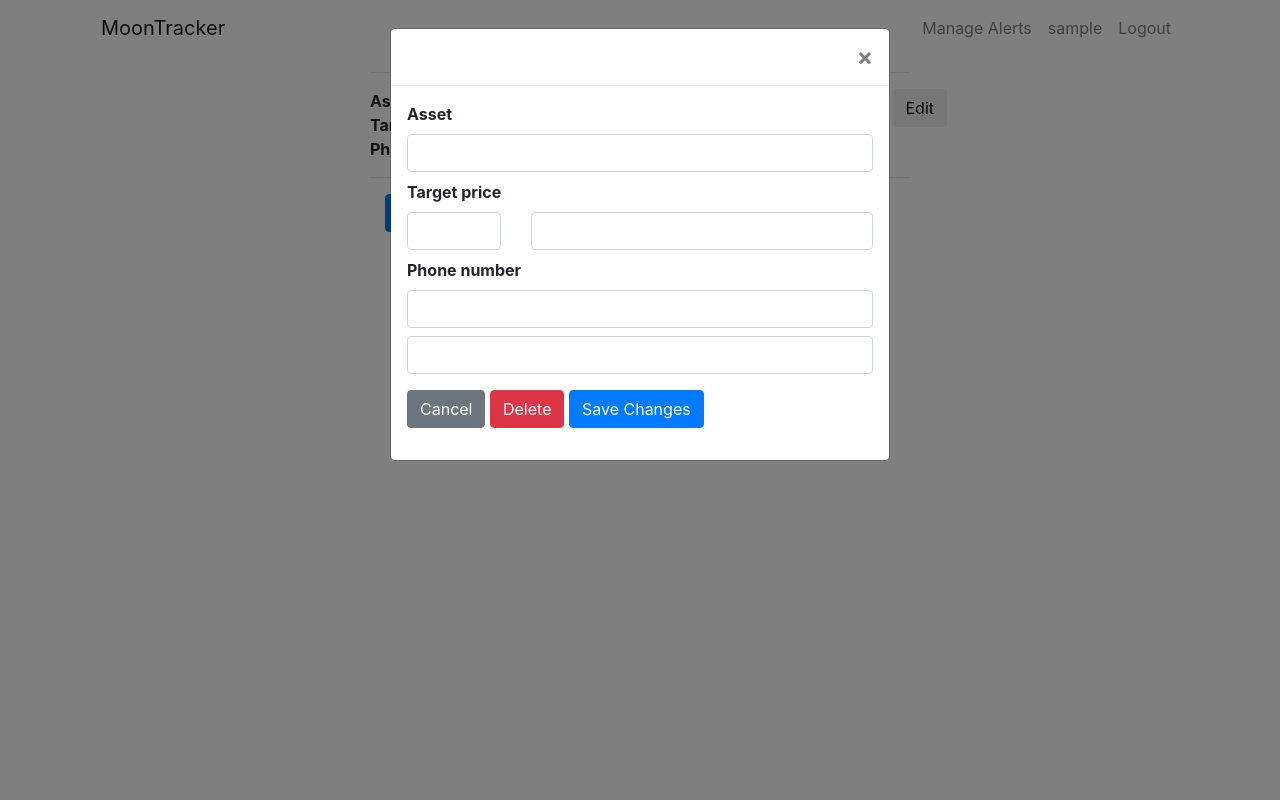
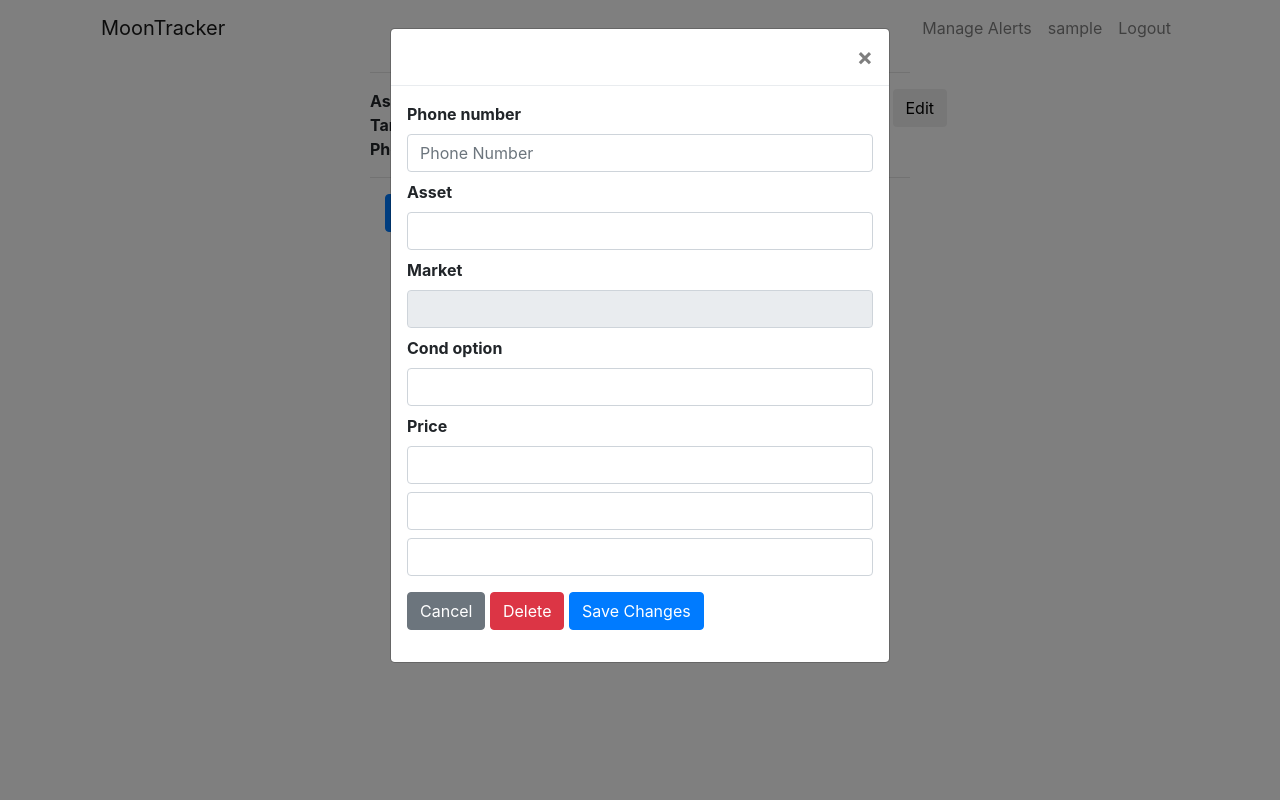
Before and after one commit to JonhuaWolfe/amrqura, a Flask app: template moontracker/views/users/templates/manage.html in a window 1280 px wide, after a click on "Edit". Run offline with Flask 2, Linux system fonts and the light colour scheme; a user stored in the database is signed in; tables that the repository leaves empty hold one stand-in row (values such as "Sample post"); the template is opened without the code that fills it: values that come from a table or form of the project are taken from there, most other values are stand-ins (such as "Sample title", 1, 10 or a date in 2020); form fields are guessed from the names that the template uses; some libraries are stand-ins or nearby versions.

Commit message:
Updated form on manage page to reflect index page

```diff
--- a/moontracker/static/manage.js
+++ b/moontracker/static/manage.js
@@ -3,7 +3,49 @@ $('#alert-modal').on('show.bs.modal', function (event) {
     var modal = $(this);
     modal.find('#alert_id').val(button.data('alert-id'));
     modal.find('#asset').val(button.data('alert-symbol'));
-    modal.find('#less_more').val(button.data('alert-above'));
-    modal.find('#target_price').val(button.data('alert-price'));
+    modal.find('#market').val(button.data('alert-market'));
+    modal.find('#cond_option').val(button.data('alert-condition'));
+    modal.find('#price').val(button.data('alert-price'));
+    modal.find('#percent').val(button.data('alert-percent'));
+    modal.find('#percent_duration').val(button.data('alert-percent-duration'));
     modal.find('#phone_number').val(button.data('alert-phone-number'));
+    onAlertCondChange(button.data('alert-condition'));
 });
+
+function onAlertCondChange(cond_option) {
+    console.log(cond_option);
+    var priceElem = $('#price');
+    var priceLabel = $('label[for="price"]');
+    var percentElem = $('#percent');
+    var percentLabel = $('label[for="percent"]');
+    var percentDurationElem = $('#percent_duration');
+    var percentDurationLabel = $('label[for="percent_duration"]');
+    if (cond_option == '1' || cond_option == '0') {
+        priceElem.show();
+        priceLabel.show();
+        percentElem.hide();
+        percentLabel.hide();
+        percentDurationElem.hide();
+        percentDurationLabel.hide();
+    } else if (cond_option == '2' || cond_option == '3') {
+        priceElem.hide();
+        priceLabel.hide();
+        percentElem.show();
+        percentLabel.show();
+        percentDurationElem.show();
+        percentDurationLabel.show();
+    } else {
+        priceElem.hide();
+        priceLabel.hide();
+        percentElem.hide();
+        percentLabel.hide();
+        percentDurationElem.hide();
+        percentDurationLabel.hide();
+    }
+}
+
+$('#cond_option').on('change', function (event) {
+    var cond_option = event.target.value;
+    onAlertCondChange(cond_option);
+});
+onAlertCondChange($('#cond_option').val());
--- a/moontracker/views/users/templates/manage.html
+++ b/moontracker/views/users/templates/manage.html
@@ -33,7 +33,7 @@
 		                <!-- replace with edit image -->
 		                <div class="col-3 col-md-1">
 		                    <form name="editButton" method="post">
-		                        <input type="button" name="edit" value="Edit" class="btn btn-default" data-toggle="modal" data-target="#alert-modal" data-alert-id="{{ alert.id }}" data-alert-symbol="{{ alert.symbol }}" data-alert-above="{{ alert.condition }}" data-alert-price="{{ alert.price }}" data-alert-phone-number="{{ alert.phone_number }}">
+		                        <input type="button" name="edit" value="Edit" class="btn btn-default" data-toggle="modal" data-target="#alert-modal" data-alert-id="{{ alert.id }}" data-alert-symbol="{{ alert.symbol }}" data-alert-market="{{ alert.market }}" data-alert-condition="{{ alert.condition }}" data-alert-price="{{ alert.price }}" data-alert-percent="{{ alert.percent }}" data-alert-percent_duration="{{ alert.percent_duration }}" data-alert-phone-number="{{ alert.phone_number }}">
 		                    </form>
 		                </div>
 		            </div>
@@ -41,7 +41,7 @@
 		            {% endfor %}
 		            <div class="col-md-1">
 		                    <form name="addButton" method="post">
-		                        <input type="button" name="edit" value="Add Alert" class="btn btn-primary" data-toggle="modal" data-target="#alert-modal" data-alert-id="-1" data-alert-symbol="" data-alert-above="" data-alert-price="" data-alert-phone-number="">
+		                        <input type="button" name="edit" value="Add Alert" class="btn btn-primary" data-toggle="modal" data-target="#alert-modal" data-alert-id="-1" data-alert-symbol="" data-alert-condition="" data-alert-price="" data-alert-phone-number="">
 		                    </form>
 		            </div>
 		        </div>
@@ -58,24 +58,48 @@
                         <div class="form-group">
                             <form method="post">
                                 <dl>
-                                    <dt>{{ form.asset.label }}</dt>
-                                    <dd>{{ render_field(form.asset) }}</dd>
-
-                                    <dt>{{ form.target_price.label }}</dt>
+                                    <dt>
+                                        {{ form.phone_number.label }}
+                                    </dt>
                                     <dd>
-                                        <div class="row">
-                                            <div class="col-xs-12 col-md-3">
-                                               {{ render_field(form.less_more) }}
-                                            </div>
-                                            <div class="col-xs-12 col-md-9">
-                                                {{ render_field(form.target_price) }}
-                                            </div>
-                                        </div>
+                                        {{ render_field(form.phone_number, placeholder="Phone Number") }}
                                     </dd>
-
-                                    <dt>{{ form.phone_number.label }}</dt>
-                                    <dd>{{ render_field(form.phone_number) }}</dd>
-                                    <dd>{{ render_field(form.alert_id) }}</dd>
+                                    <dt>
+                                        {{ form.asset.label }}
+                                    </dt>
+                                    <dd>
+                                        {{ render_field(form.asset) }}
+                                    </dd>
+                                    <dt>
+                                        {{ form.market.label }}
+                                    </dt>
+                                    <dd>
+                                        {{ render_field(form.market, disabled=(form.asset.data == '')) }}
+                                    </dd>
+                                    <dt>
+                                        {{ form.cond_option.label }}
+                                    </dt>
+                                    <dd>
+                                        {{ render_field(form.cond_option) }}
+                                    </dd>
+                                    <dt>
+                                        {{ form.price.label }}
+                                    </dt>
+                                    <dd>
+                                        {{ render_field(form.price) }}
+                                    </dd>
+                                    <dt>
+                                        {{ form.percent.label }}
+                                    </dt>
+                                    <dd>
+                                        {{ render_field(form.percent) }}
+                                    </dd>
+                                    <dt>
+                                        {{ form.percent_duration.label }}
+                                    </dt>
+                                    <dd>
+                                        {{ render_field(form.percent_duration) }}
+                                    </dd>
                                 </dl>
                                 <input type="submit" name="submit" value="Cancel" class="btn btn-secondary" data-dismiss="modal">
                                 <input type="submit" name="submit" value="Delete" class="btn btn-danger">
--- a/moontracker/views/users/views.py
+++ b/moontracker/views/users/views.py
@@ -3,12 +3,13 @@ from flask import request, render_template, flash, redirect, url_for, Blueprint
 from flask_login import login_user, logout_user, login_required, current_user
 import wtforms
 from flask_wtf import RecaptchaField, Recaptcha
-from wtforms import Form, FloatField, StringField, IntegerField, SelectField
+from wtforms import Form, StringField, IntegerField
 from wtforms import validators
 from sqlalchemy import exists
 from moontracker.extensions import bcrypt, db, login_manager
 from moontracker.models import User, Alert
-from moontracker.assets import assets, supported_assets
+from moontracker.assets import supported_assets
+from moontracker.views.home.views import AlertForm
 
 users_blueprint = Blueprint('users', __name__, template_folder='templates')
 
@@ -196,22 +197,12 @@ class ChangePasswordForm(Form):
         validators.Length(min=8, message="Please enter password")])
 
 
-class ManageAlertForm(Form):
+class ManageAlertForm(AlertForm):
     """Form to manage an alert."""
 
     alert_id = IntegerField(validators=[validators.Required()],
                             widget=wtforms.widgets.HiddenInput())
-    phone_number = StringField(
-        'Phone Number', [
-            validators.Length(min=10),
-            validators.Regexp(
-                '^[0-9]+$',
-                message="Input characters must be numeric")])
-    asset = SelectField(
-        'Coin', choices=assets)
-    target_price = FloatField('Target Price', [validators.optional()])
-    less_more = SelectField(
-        '', choices=[(1, 'above'), (0, 'below')], coerce=int)
+    recaptcha = None
 
     def __init__(self, form, alerts):
         """Initialize the form."""
```
